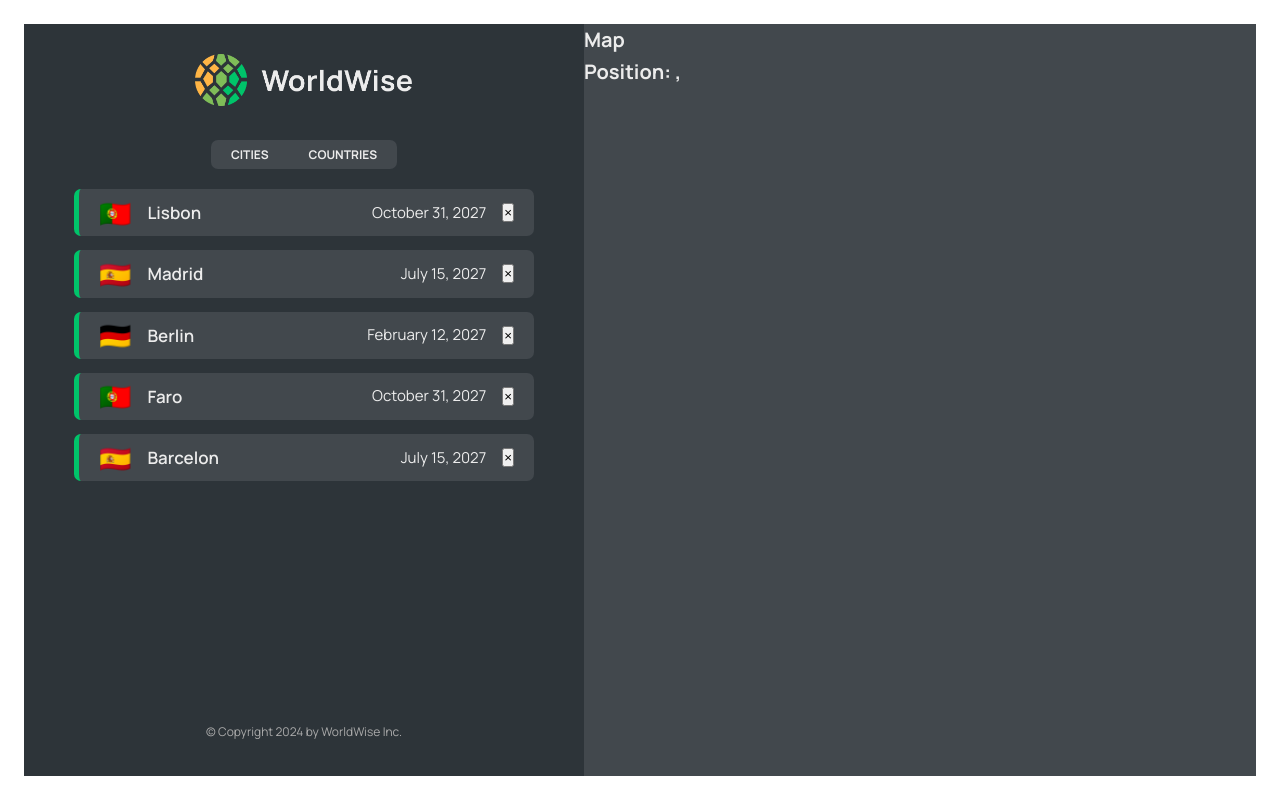
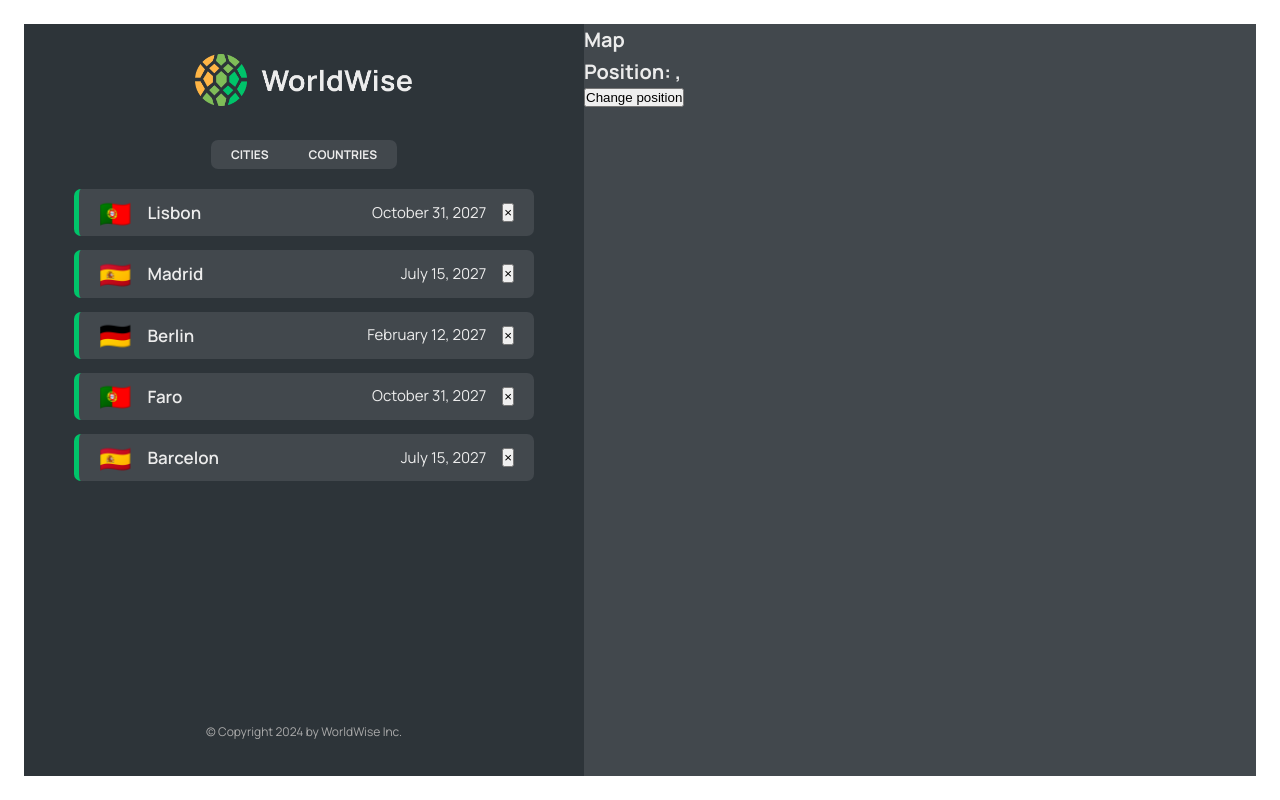
Before and after one commit to kennykwyiu/11-worldwise, a React (Vite) app: page /app in a window 1280 px wide. Built offline with nearby package versions, Linux system fonts and the light colour scheme; data requests are answered from the project's data file.

Commit message:
217-setting query string with bug

```diff
--- a/src/components/City.jsx
+++ b/src/components/City.jsx
@@ -1,3 +1,5 @@
+import { useSearchParams } from "react-router-dom";
+
 // import styles from "./City.module.css";
 /* eslint-disable react/prop-types */
 /* eslint-disable no-unused-vars */
@@ -14,7 +16,10 @@ const formatDate = (date) =>
 
 function City() {
   const { id } = useParams();
+  const { searchParams, setSearchParams } = useSearchParams();
 
+  const lat = searchParams?.get("lat");
+  const lng = searchParams?.get("lng");
   // TEMP DATA
   const currentCity = {
     cityName: "Lisbon",
@@ -26,7 +31,12 @@ function City() {
   const { cityName, emoji, date, notes } = currentCity;
 
   return (
-    <h1>City {id}</h1>
+    <>
+      <h1>City {id}</h1>
+      <p>
+        Position: {lat}, {lng}
+      </p>
+    </>
     // <div className={styles.city}>
     //   <div className={styles.row}>
     //     <h6>City name</h6>
--- a/src/components/Map.jsx
+++ b/src/components/Map.jsx
@@ -16,6 +16,13 @@ function Map() {
       <h1>
         Position: {lat}, {lng}
       </h1>
+      <button
+        onClick={() => {
+          setSearchParams({ lat: 25, lng: 300 });
+        }}
+      >
+        Change position
+      </button>
     </div>
   );
 }
```
